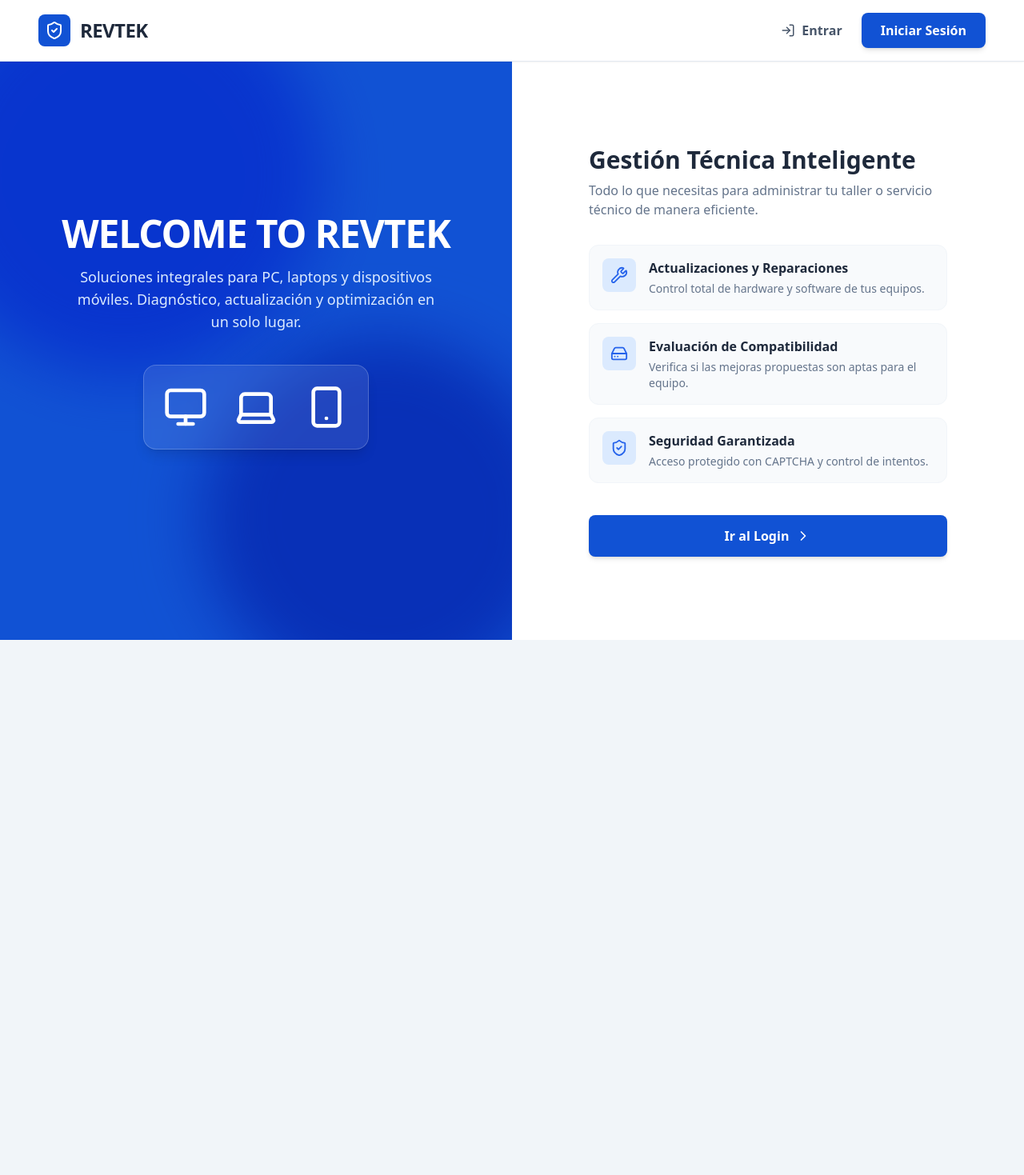
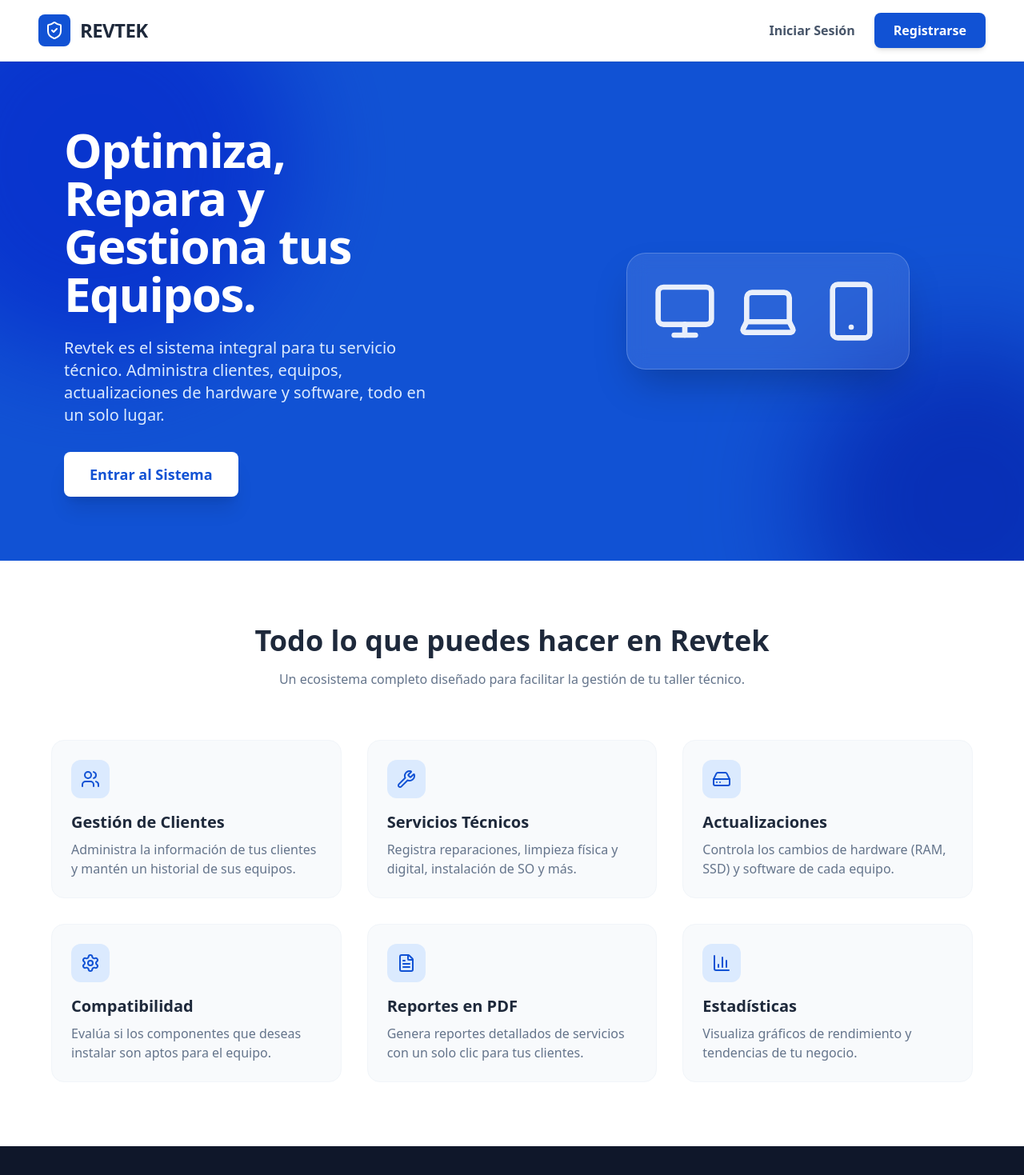
Before and after one commit to JOSSEL01/revtek, a React (Vite) app in the folder frontend/: page / in a window 1280 px wide. Shown: the top 1469 px of the page at 80% size. Before the commit the page ends 800 px from the top, so only its background shows below. Built offline with nearby package versions, Linux system fonts and the light colour scheme.

Commit message:
landing update section

```diff
--- a/frontend/src/features/auth/pages/LandingPage.tsx
+++ b/frontend/src/features/auth/pages/LandingPage.tsx
@@ -1,5 +1,5 @@
 import { useNavigate, Link } from 'react-router-dom';
-import { Monitor, Smartphone, Laptop, Wrench, ShieldCheck, ChevronRight, HardDrive, LogIn } from 'lucide-react';
+import { Monitor, Smartphone, Laptop, Wrench, ShieldCheck, ChevronRight, HardDrive, FileText, BarChart3, Users, Settings } from 'lucide-react';
 
 export const LandingPage = () => {
   const navigate = useNavigate();
@@ -7,7 +7,7 @@ export const LandingPage = () => {
   return (
     <div className="min-h-screen flex flex-col bg-slate-50">
 
-      {/* NAVBAR */}
+      {/* NAVBAR: Único lugar para Iniciar Sesión y Registrarse */}
       <nav className="bg-white border-b border-slate-200 py-4 px-6 md:px-12 flex justify-between items-center sticky top-0 z-50 shadow-sm">
         <div className="flex items-center gap-3 cursor-pointer" onClick={() => navigate('/')}>
           <div className="bg-[#1152d4] p-2 rounded-lg">
@@ -17,92 +17,121 @@ export const LandingPage = () => {
         </div>
 
         <div className="flex items-center gap-6">
-          <Link to="/login" className="hidden md:flex items-center text-slate-600 hover:text-[#1152d4] font-bold transition-colors">
-            <LogIn size={18} className="mr-2" /> Entrar
+          <Link to="/login" className="text-slate-600 hover:text-[#1152d4] font-bold transition-colors hidden md:block">
+            Iniciar Sesión
           </Link>
-          <button
-            onClick={() => navigate('/login')}
+          <Link
+            to="/register"
             className="bg-[#1152d4] text-white px-6 py-2.5 rounded-lg font-bold hover:bg-[#0f4bc4] transition-all shadow-md"
           >
-            Iniciar Sesión
-          </button>
+            Registrarse
+          </Link>
         </div>
       </nav>
 
-      {/* CONTENIDO PRINCIPAL (El diseño split-screen anterior) */}
-      <div className="flex-1 flex flex-col md:flex-row">
+      {/* HERO SECTION: La bienvenida principal */}
+      <div className="flex flex-col md:flex-row bg-[#1152d4] relative overflow-hidden text-white">
+        {/* Círculos decorativos */}
+        <div className="absolute top-[-20%] left-[-10%] w-[500px] h-[500px] bg-[#1e65f3] rounded-full mix-blend-multiply filter blur-3xl opacity-60"></div>
+        <div className="absolute bottom-[-20%] right-[-10%] w-[400px] h-[400px] bg-[#0f4bc4] rounded-full mix-blend-multiply filter blur-3xl opacity-60"></div>
 
-        {/* Lado Izquierdo: Branding */}
-        <div className="md:w-1/2 bg-[#1152d4] relative overflow-hidden flex flex-col justify-center items-center p-8 md:p-12 text-white">
-          <div className="absolute top-[-15%] left-[-15%] w-[400px] h-[400px] md:w-[500px] md:h-[500px] bg-[#1e65f3] rounded-full mix-blend-multiply filter blur-2xl opacity-60"></div>
-          <div className="absolute bottom-[-10%] right-[-10%] w-[350px] h-[350px] md:w-[450px] md:h-[450px] bg-[#0f4bc4] rounded-full mix-blend-multiply filter blur-2xl opacity-60"></div>
-
-          <div className="relative z-10 text-center flex flex-col items-center w-full max-w-lg">
-            <h1 className="text-4xl md:text-5xl font-extrabold mb-4 tracking-tight drop-shadow-sm">
-              WELCOME TO REVTEK
-            </h1>
-            <p className="text-base md:text-lg text-blue-100 mb-10 max-w-md mx-auto leading-relaxed">
-              Soluciones integrales para PC, laptops y dispositivos móviles.
-              Diagnóstico, actualización y optimización en un solo lugar.
-            </p>
-
-            <div className="flex gap-4 md:gap-8 justify-center mb-12 bg-white/10 p-5 md:p-6 rounded-2xl backdrop-blur-sm border border-white/20 shadow-lg">
-              <Monitor size={48} className="text-white md:w-14 md:h-14" />
-              <Laptop size={48} className="text-white md:w-14 md:h-14" />
-              <Smartphone size={48} className="text-white md:w-14 md:h-14" />
-            </div>
+        <div className="md:w-1/2 relative z-10 p-12 md:p-20 flex flex-col justify-center">
+          <h1 className="text-4xl md:text-6xl font-extrabold mb-6 tracking-tight leading-tight">
+            Optimiza, Repara y <br/> Gestiona tus Equipos.
+          </h1>
+          <p className="text-lg md:text-xl text-blue-100 mb-8 max-w-lg">
+            Revtek es el sistema integral para tu servicio técnico. Administra clientes, equipos, actualizaciones de hardware y software, todo en un solo lugar.
+          </p>
+          <div className="flex gap-4">
+            <button
+              onClick={() => navigate('/login')}
+              className="bg-white text-[#1152d4] px-8 py-3.5 rounded-lg font-bold text-lg hover:bg-blue-50 transition-all shadow-xl"
+            >
+              Entrar al Sistema
+            </button>
           </div>
         </div>
 
-        {/* Lado Derecho: Información */}
-        <div className="md:w-1/2 flex items-center justify-center p-8 md:p-12 bg-white">
-          <div className="max-w-md w-full">
-            <h2 className="text-3xl font-bold text-slate-800 mb-2">Gestión Técnica Inteligente</h2>
-            <p className="text-slate-500 mb-8">Todo lo que necesitas para administrar tu taller o servicio técnico de manera eficiente.</p>
+        <div className="md:w-1/2 relative z-10 flex items-center justify-center p-12">
+          {/* Aquí podrías poner una imagen real o los iconos grandes */}
+          <div className="flex gap-6 bg-white/10 p-8 rounded-3xl backdrop-blur-md border border-white/20 shadow-2xl">
+            <Monitor size={80} className="text-white opacity-90" />
+            <Laptop size={80} className="text-white opacity-90" />
+            <Smartphone size={80} className="text-white opacity-90" />
+          </div>
+        </div>
+      </div>
 
-            <div className="space-y-4 mb-10">
-              <div className="flex items-start p-4 bg-slate-50 rounded-xl border border-slate-100">
-                <div className="bg-blue-100 p-2.5 rounded-lg mr-4 shrink-0">
-                  <Wrench className="text-blue-600" size={22} />
-                </div>
-                <div>
-                  <h3 className="font-semibold text-slate-800">Actualizaciones y Reparaciones</h3>
-                  <p className="text-sm text-slate-500 mt-1">Control total de hardware y software de tus equipos.</p>
-                </div>
+      {/* SECCIÓN DE CARACTERÍSTICAS (La muestra de todo lo que hacemos) */}
+      <div className="py-20 px-6 md:px-12 bg-white">
+        <div className="max-w-6xl mx-auto">
+          <div className="text-center mb-16">
+            <h2 className="text-3xl md:text-4xl font-bold text-slate-800 mb-4">Todo lo que puedes hacer en Revtek</h2>
+            <p className="text-slate-500 max-w-2xl mx-auto">Un ecosistema completo diseñado para facilitar la gestión de tu taller técnico.</p>
+          </div>
+
+          <div className="grid grid-cols-1 md:grid-cols-2 lg:grid-cols-3 gap-8">
+            {/* Tarjeta 1 */}
+            <div className="p-6 bg-slate-50 rounded-2xl border border-slate-100 hover:shadow-lg transition-shadow">
+              <div className="w-12 h-12 bg-blue-100 rounded-xl flex items-center justify-center mb-4">
+                <Users className="text-[#1152d4]" size={24} />
               </div>
-
-              <div className="flex items-start p-4 bg-slate-50 rounded-xl border border-slate-100">
-                <div className="bg-blue-100 p-2.5 rounded-lg mr-4 shrink-0">
-                  <HardDrive className="text-blue-600" size={22} />
-                </div>
-                <div>
-                  <h3 className="font-semibold text-slate-800">Evaluación de Compatibilidad</h3>
-                  <p className="text-sm text-slate-500 mt-1">Verifica si las mejoras propuestas son aptas para el equipo.</p>
-                </div>
-              </div>
-
-              <div className="flex items-start p-4 bg-slate-50 rounded-xl border border-slate-100">
-                <div className="bg-blue-100 p-2.5 rounded-lg mr-4 shrink-0">
-                  <ShieldCheck className="text-blue-600" size={22} />
-                </div>
-                <div>
-                  <h3 className="font-semibold text-slate-800">Seguridad Garantizada</h3>
-                  <p className="text-sm text-slate-500 mt-1">Acceso protegido con CAPTCHA y control de intentos.</p>
-                </div>
-              </div>
+              <h3 className="text-xl font-bold text-slate-800 mb-2">Gestión de Clientes</h3>
+              <p className="text-slate-500">Administra la información de tus clientes y mantén un historial de sus equipos.</p>
             </div>
 
-            <div className="flex flex-col gap-4">
-              <button
-                onClick={() => navigate('/login')}
-                className="w-full bg-[#1152d4] text-white py-3.5 rounded-lg font-semibold hover:bg-[#0f4bc4] transition-colors flex justify-center items-center shadow-md"
-              >
-                Ir al Login <ChevronRight size={20} className="ml-2" />
-              </button>
+            {/* Tarjeta 2 */}
+            <div className="p-6 bg-slate-50 rounded-2xl border border-slate-100 hover:shadow-lg transition-shadow">
+              <div className="w-12 h-12 bg-blue-100 rounded-xl flex items-center justify-center mb-4">
+                <Wrench className="text-[#1152d4]" size={24} />
+              </div>
+              <h3 className="text-xl font-bold text-slate-800 mb-2">Servicios Técnicos</h3>
+              <p className="text-slate-500">Registra reparaciones, limpieza física y digital, instalación de SO y más.</p>
+            </div>
+
+            {/* Tarjeta 3 */}
+            <div className="p-6 bg-slate-50 rounded-2xl border border-slate-100 hover:shadow-lg transition-shadow">
+              <div className="w-12 h-12 bg-blue-100 rounded-xl flex items-center justify-center mb-4">
+                <HardDrive className="text-[#1152d4]" size={24} />
+              </div>
+              <h3 className="text-xl font-bold text-slate-800 mb-2">Actualizaciones</h3>
+              <p className="text-slate-500">Controla los cambios de hardware (RAM, SSD) y software de cada equipo.</p>
+            </div>
+
+            {/* Tarjeta 4 */}
+            <div className="p-6 bg-slate-50 rounded-2xl border border-slate-100 hover:shadow-lg transition-shadow">
+              <div className="w-12 h-12 bg-blue-100 rounded-xl flex items-center justify-center mb-4">
+                <Settings className="text-[#1152d4]" size={24} />
+              </div>
+              <h3 className="text-xl font-bold text-slate-800 mb-2">Compatibilidad</h3>
+              <p className="text-slate-500">Evalúa si los componentes que deseas instalar son aptos para el equipo.</p>
+            </div>
+
+            {/* Tarjeta 5 */}
+            <div className="p-6 bg-slate-50 rounded-2xl border border-slate-100 hover:shadow-lg transition-shadow">
+              <div className="w-12 h-12 bg-blue-100 rounded-xl flex items-center justify-center mb-4">
+                <FileText className="text-[#1152d4]" size={24} />
+              </div>
+              <h3 className="text-xl font-bold text-slate-800 mb-2">Reportes en PDF</h3>
+              <p className="text-slate-500">Genera reportes detallados de servicios con un solo clic para tus clientes.</p>
+            </div>
+
+            {/* Tarjeta 6 */}
+            <div className="p-6 bg-slate-50 rounded-2xl border border-slate-100 hover:shadow-lg transition-shadow">
+              <div className="w-12 h-12 bg-blue-100 rounded-xl flex items-center justify-center mb-4">
+                <BarChart3 className="text-[#1152d4]" size={24} />
+              </div>
+              <h3 className="text-xl font-bold text-slate-800 mb-2">Estadísticas</h3>
+              <p className="text-slate-500">Visualiza gráficos de rendimiento y tendencias de tu negocio.</p>
             </div>
           </div>
         </div>
       </div>
+
+      {/* FOOTER SIMPLE */}
+      <footer className="bg-slate-900 text-slate-400 py-8 text-center mt-auto">
+        <p>© {new Date().getFullYear()} Revtek - Sistema de Gestión de Servicio Técnico.</p>
+      </footer>
     </div>
   );
 };
```
